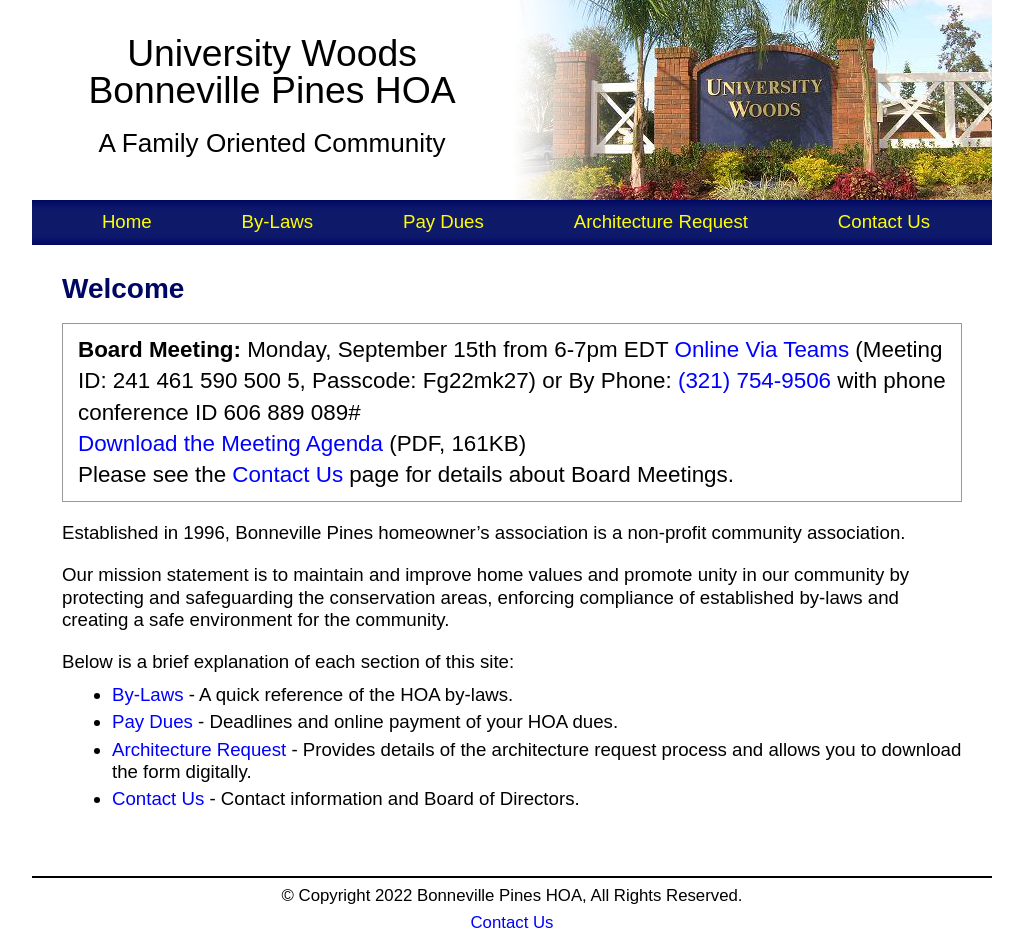
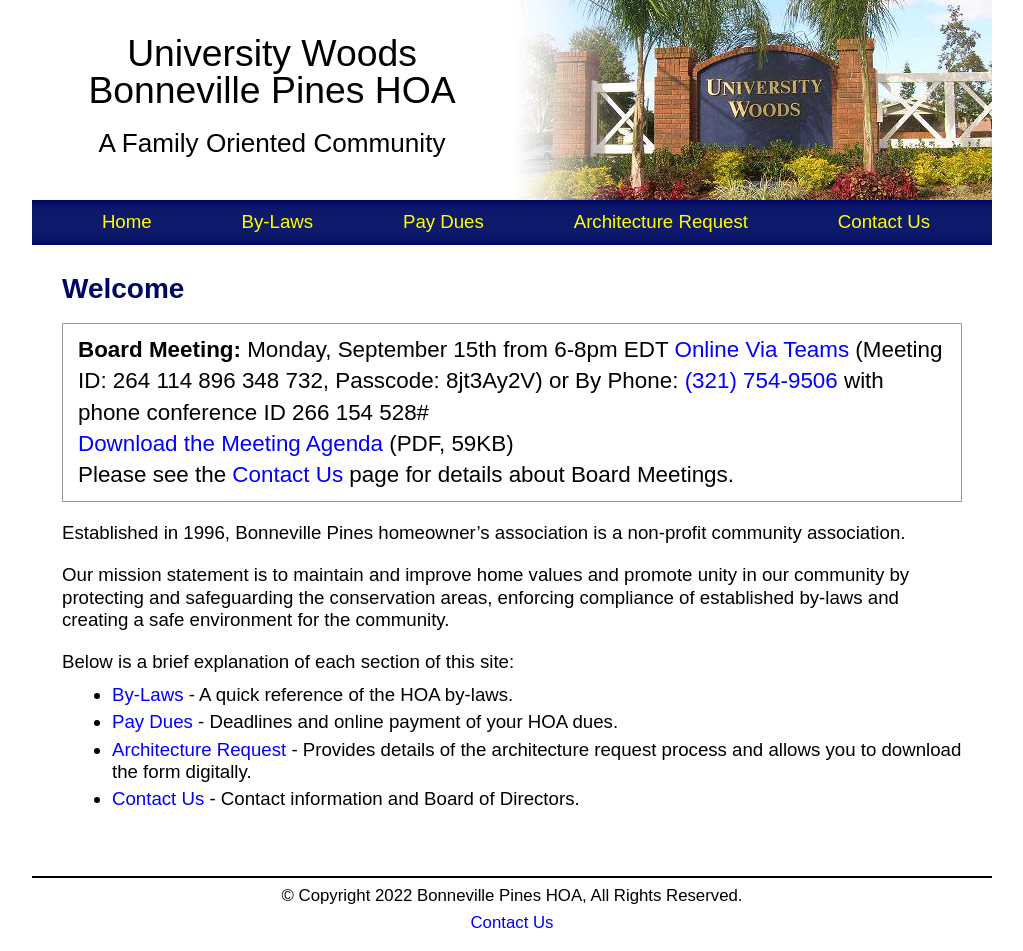
Before and after one commit to bphoa/website, a Jekyll site: the page built from index.md, in a window 1280 px wide. Shown: the whole page, without its empty margins (128-1151 px from the left). Built offline with Jekyll 4.4.1, drawn with Linux system fonts in a browser that asks for light colours.

Commit message:
Update index.md

```diff
--- a/index.md
+++ b/index.md
@@ -3,8 +3,8 @@ layout: page
 title: Welcome
 ---
 
-**Board Meeting:** Monday, September 15th from 6-7pm EDT [Online Via Teams](https://www.google.com/url?q=https://teams.microsoft.com/l/meetup-join/19%253ameeting_MGI3MzJjZWYtMGJhNy00OGE3LWJkMmYtYzBiZWFjZjIwYjdk%2540thread.v2/0?context%3D%257b%2522Tid%2522%253a%2522a1cf3136-ea50-4354-ad39-345d96aeab4c%2522%252c%2522Oid%2522%253a%2522f0ada0c0-6bc6-494a-94e2-e93bbd59498c%2522%257d&sa=D&source=calendar&usd=2&usg=AOvVaw3RQMFKbkYLN7q_-2DCQTsC) (Meeting ID: 241 461 590 500 5, Passcode: Fg22mk27) or By Phone: <a href="tel:+13217549506,,734496237">(321) 754-9506</a> with phone conference ID 606 889 089# \\
-[Download the Meeting Agenda]({{ site.url }}/assets/files/011390_BOD_agenda_0625.pdf) (PDF, 161KB) \\
+**Board Meeting:** Monday, September 15th from 6-8pm EDT [Online Via Teams](https://teams.microsoft.com/meet/264114896348732?p=Dt1pcnBHDQeirerpEP) (Meeting ID: 264 114 896 348 732, Passcode: 8jt3Ay2V) or By Phone: <a href="tel:+13217549506,,734496237">(321) 754-9506</a> with phone conference ID 266 154 528# \\
+[Download the Meeting Agenda]({{ site.url }}/assets/files/Meeting_Notice_8_27_2026.pdf) (PDF, 59KB) \\
 Please see the [Contact Us](contact) page for details about Board Meetings.
 {: .alert}
 
```
